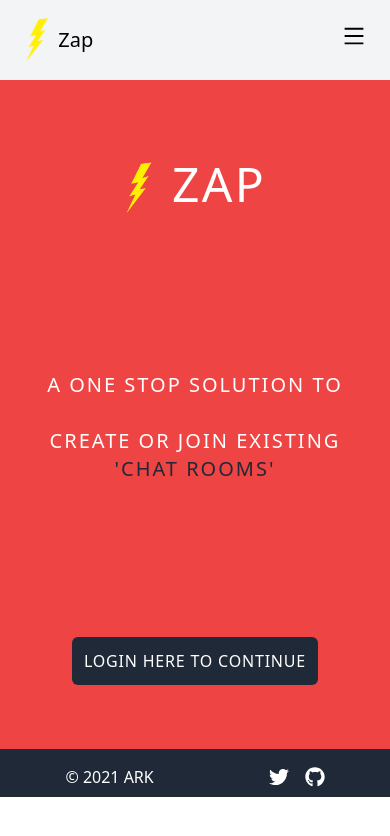
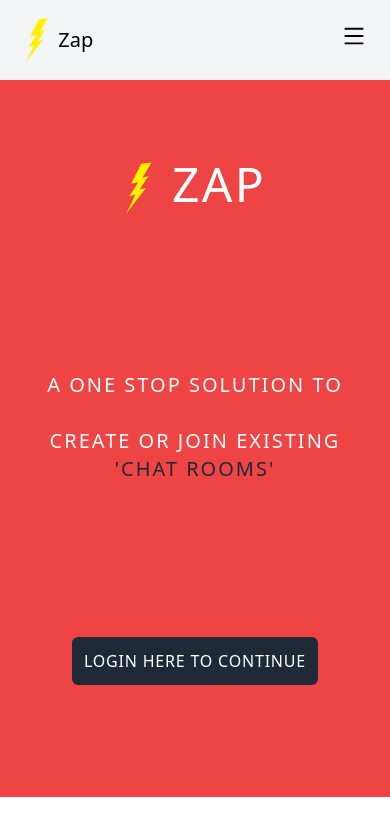
Before and after one commit to anirket/zap, a React (Create React App) app: page / in a window 390 px wide. Shown: the top 836 px of the page. Built offline with nearby package versions, Linux system fonts and the light colour scheme; the HTML template or start-up script is replaced by a standard one.

Commit message:
added missing links

```diff
--- a/src/App.js
+++ b/src/App.js
@@ -65,7 +65,7 @@ function App() {
                             <Route exact path="/joinroom" component={Joinroom}></Route>
                         </Switch>
                         {/* FOOTER SECTION */}
-                        <footer className="w-screen bg-gray-800 text-white justify-around items-center absolute bottom-0 p-2 flex pt-4">© 2021 ARK <div className="social-icons flex justify-between w-14 text-xl"><a href=""><FaTwitter /></a><a href=""><FaGithub /></a></div></footer>
+                        <footer className="hidden w-screen bg-gray-800 text-white justify-around items-center absolute bottom-0 p-2 md:flex pt-4">© 2021 ARK <div className="social-icons flex justify-between w-14 text-xl"><a href="https://twitter.com/anirket"><FaTwitter /></a><a href="https://github.com/anirket"><FaGithub /></a></div></footer>
 
                     </div>
 
```
